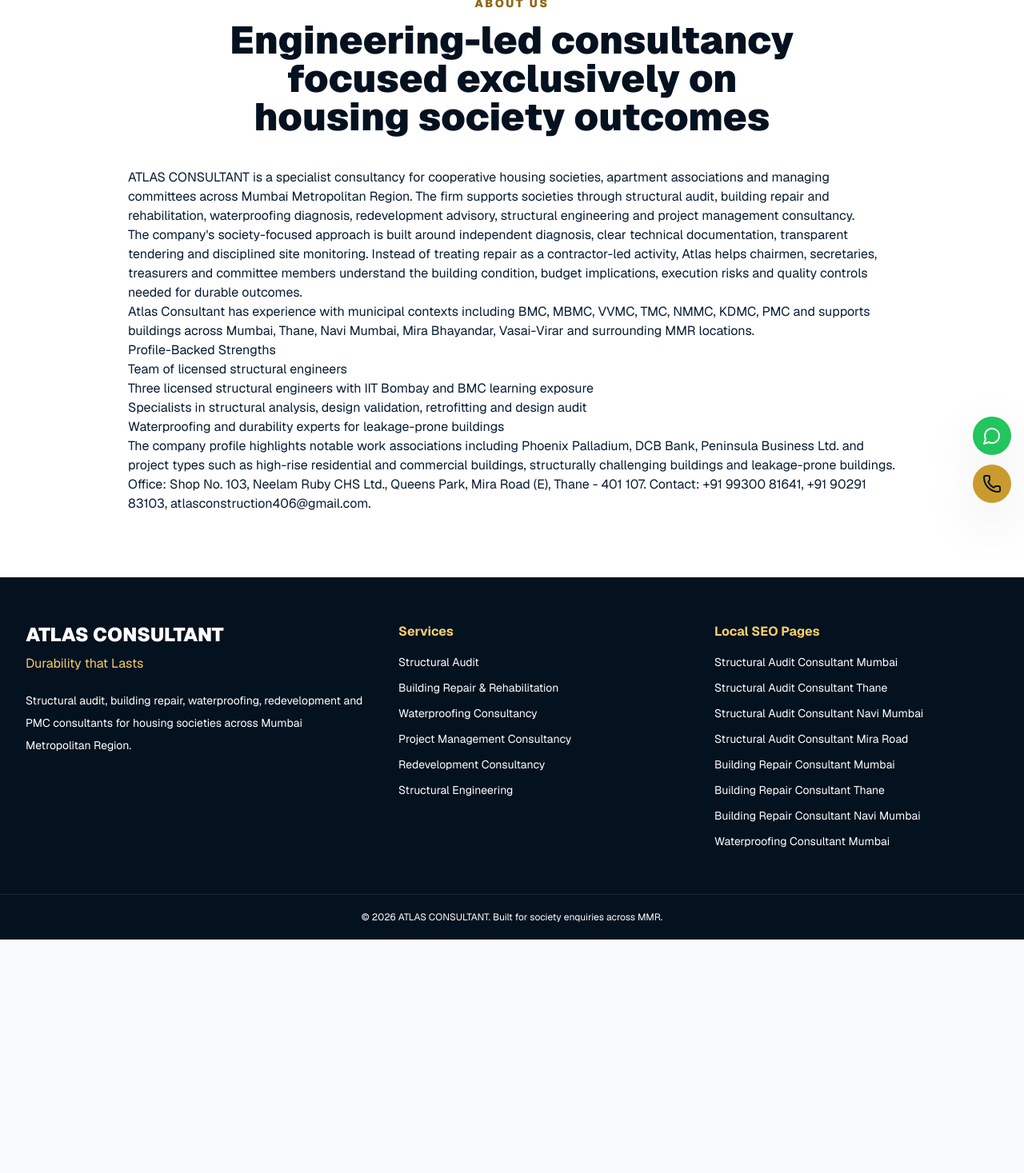
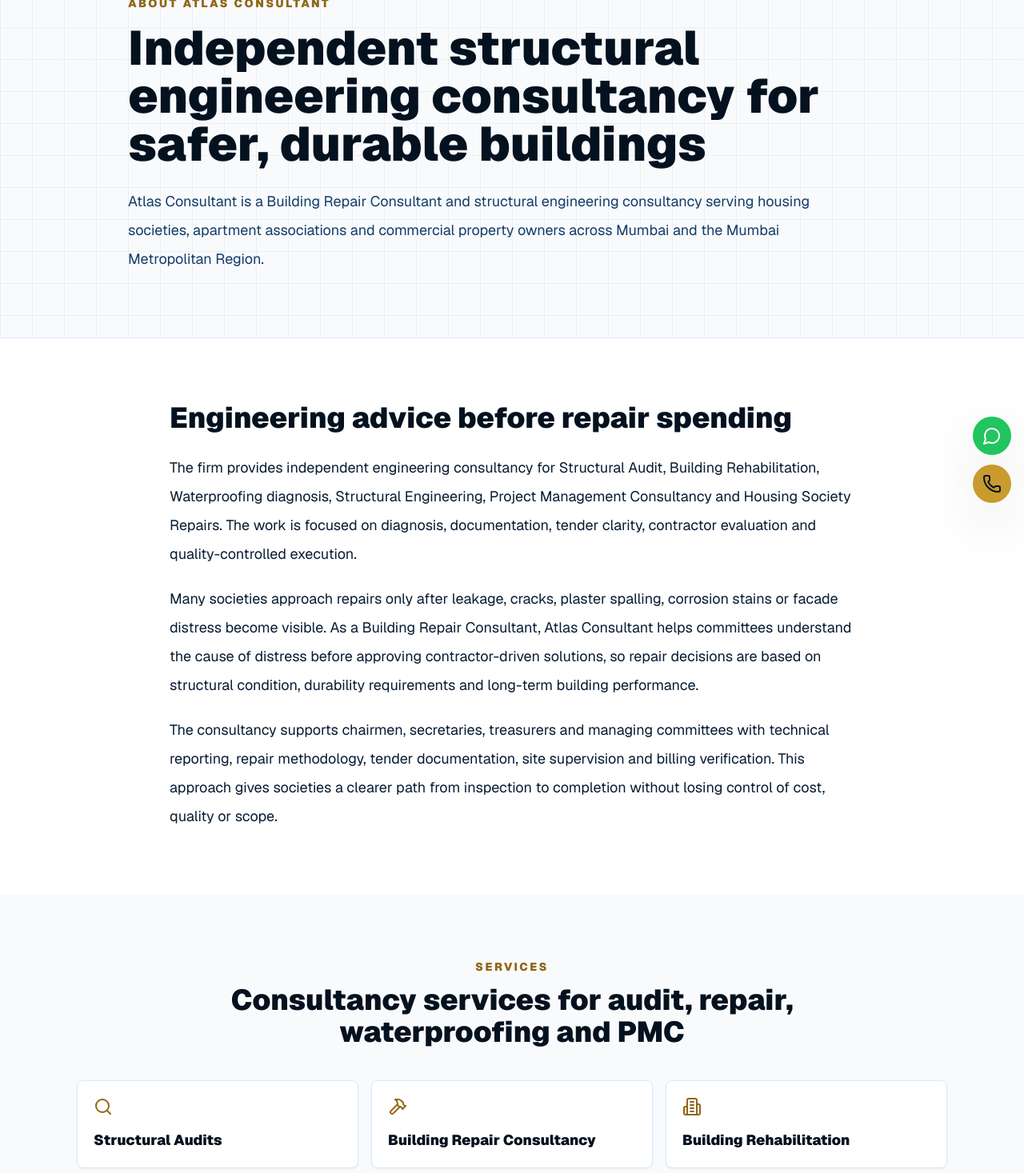
Before and after one commit to AtlasConstruction/Atlas-Consultant-Website, a Next.js app: page /about in a window 1280 px wide. Shown: the part 155-1622 px from the top of the page at 80% size. Before the commit the page ends 1330 px from the top, so only its background shows below. Built offline with nearby package versions, Linux system fonts and the light colour scheme.

Commit message:
Improve about page SEO and UX

```diff
--- a/app/about/page.tsx
+++ b/app/about/page.tsx
@@ -1,40 +1,198 @@
-import { SectionHeading } from "@/components/section-heading";
+import {
+  BadgeCheck,
+  Building2,
+  ClipboardCheck,
+  FileText,
+  Hammer,
+  HardHat,
+  Ruler,
+  Search,
+  ShieldCheck,
+  Waves
+} from "lucide-react";
+import { JsonLd } from "@/components/schema";
 import { company } from "@/lib/site-data";
 
 export const metadata = {
-  title: "About Atlas Consultant",
-  description: "About Atlas Consultant, specialist structural audit, building repair, waterproofing, redevelopment and PMC consultants for housing societies."
+  title: "Atlas Consultant | Building Repair Consultant & Structural Engineering Experts",
+  description:
+    "Atlas Consultant is a leading Building Repair Consultant providing structural audits, building repair consultancy, rehabilitation, waterproofing diagnosis, structural engineering, and Project Management Consultancy (PMC) for housing societies and commercial buildings across Mumbai and the MMR."
 };
 
+const services = [
+  { title: "Structural Audits", icon: Search },
+  { title: "Building Repair Consultancy", icon: Hammer },
+  { title: "Building Rehabilitation", icon: Building2 },
+  { title: "Project Management Consultancy (PMC)", icon: ClipboardCheck },
+  { title: "Structural Design & Analysis", icon: Ruler },
+  { title: "Structural Retrofitting", icon: HardHat },
+  { title: "Waterproofing Diagnosis", icon: Waves },
+  { title: "Non-Destructive Testing (NDT)", icon: ShieldCheck },
+  { title: "Redevelopment Technical Advisory", icon: Building2 },
+  { title: "Tender Documentation & Evaluation", icon: FileText },
+  { title: "Site Supervision & Quality Control", icon: BadgeCheck }
+];
+
+const strengths = [
+  "3 Licensed Structural Engineers",
+  "Independent Engineering Consultancy",
+  "Transparent Tendering",
+  "Technical Documentation",
+  "Quality Site Supervision",
+  "Long-Term Building Performance",
+  "Specialists in Leakage Investigation",
+  "Residential & Commercial Building Expertise"
+];
+
 export default function AboutPage() {
+  const schema = {
+    "@context": "https://schema.org",
+    "@type": ["Organization", "ProfessionalService", "LocalBusiness"],
+    name: company.name,
+    slogan: company.tagline,
+    url: "https://atlasconsultant.in/about",
+    telephone: company.phone,
+    email: "atlasconsultant.pmc@outlook.com",
+    address: {
+      "@type": "PostalAddress",
+      streetAddress: company.address,
+      addressRegion: "Maharashtra",
+      addressCountry: "IN"
+    },
+    areaServed: ["Mumbai", "Thane", "Navi Mumbai", "Mira Bhayandar", "Vasai Virar", "Mumbai Metropolitan Region"],
+    knowsAbout: [
+      "Building Repair",
+      "Building Repair Consultancy",
+      "Structural Audit",
+      "Building Rehabilitation",
+      "Waterproofing",
+      "Structural Engineering",
+      "Housing Society Repairs",
+      "Project Management Consultancy",
+      "Structural Engineer"
+    ]
+  };
+
   return (
-    <main className="section bg-white">
-      <div className="mx-auto max-w-5xl px-4 sm:px-6 lg:px-8">
-        <SectionHeading eyebrow="About us" title="Engineering-led consultancy focused exclusively on housing society outcomes" />
-        <div className="prose prose-lg max-w-none text-navy-800">
+    <main className="bg-white">
+      <JsonLd data={schema} />
+
+      <article>
+        <header className="blueprint border-b border-navy-100 bg-slate-50">
+          <div className="mx-auto max-w-5xl px-4 py-16 sm:px-6 lg:px-8 lg:py-20">
+            <p className="text-sm font-black uppercase tracking-[0.18em] text-gold-700">About Atlas Consultant</p>
+            <h1 className="mt-4 max-w-4xl text-4xl font-black leading-tight text-navy-950 md:text-6xl">
+              Independent structural engineering consultancy for safer, durable buildings
+            </h1>
+            <p className="mt-6 max-w-[900px] text-lg leading-9 text-navy-700">
+              Atlas Consultant is a Building Repair Consultant and structural engineering consultancy serving housing societies, apartment associations and commercial property owners across Mumbai and the Mumbai Metropolitan Region.
+            </p>
+          </div>
+        </header>
+
+        <section className="section bg-white" aria-labelledby="engineering-consultancy">
+          <div className="mx-auto max-w-[920px] px-4 sm:px-6 lg:px-8">
+            <h2 id="engineering-consultancy" className="text-3xl font-black text-navy-950 md:text-4xl">
+              Engineering advice before repair spending
+            </h2>
+            <div className="mt-6 space-y-5 text-base leading-8 text-navy-800 md:text-lg md:leading-9">
               <p>
-            ATLAS CONSULTANT is a specialist consultancy for cooperative housing societies, apartment associations and managing committees across Mumbai Metropolitan Region. The firm supports societies through structural audit, building repair and rehabilitation, waterproofing diagnosis, redevelopment advisory, structural engineering and project management consultancy.
+                The firm provides independent engineering consultancy for Structural Audit, Building Rehabilitation, Waterproofing diagnosis, Structural Engineering, Project Management Consultancy and Housing Society Repairs. The work is focused on diagnosis, documentation, tender clarity, contractor evaluation and quality-controlled execution.
               </p>
               <p>
-            The company&apos;s society-focused approach is built around independent diagnosis, clear technical documentation, transparent tendering and disciplined site monitoring. Instead of treating repair as a contractor-led activity, Atlas helps chairmen, secretaries, treasurers and committee members understand the building condition, budget implications, execution risks and quality controls needed for durable outcomes.
+                Many societies approach repairs only after leakage, cracks, plaster spalling, corrosion stains or facade distress become visible. As a Building Repair Consultant, Atlas Consultant helps committees understand the cause of distress before approving contractor-driven solutions, so repair decisions are based on structural condition, durability requirements and long-term building performance.
               </p>
               <p>
-            Atlas Consultant has experience with municipal contexts including {company.municipalities.join(", ")} and supports buildings across Mumbai, Thane, Navi Mumbai, Mira Bhayandar, Vasai-Virar and surrounding MMR locations.
-          </p>
-          <h2>Profile-Backed Strengths</h2>
-          <ul>
-            {company.teamHighlights.map((item) => (
-              <li key={item}>{item}</li>
-            ))}
-          </ul>
-          <p>
-            The company profile highlights notable work associations including {company.notableClients.join(", ")} and project types such as high-rise residential and commercial buildings, structurally challenging buildings and leakage-prone buildings.
-          </p>
-          <p>
-            Office: {company.address}. Contact: {company.phone}, {company.alternatePhone}, {company.email}.
+                The consultancy supports chairmen, secretaries, treasurers and managing committees with technical reporting, repair methodology, tender documentation, site supervision and billing verification. This approach gives societies a clearer path from inspection to completion without losing control of cost, quality or scope.
               </p>
             </div>
           </div>
+        </section>
+
+        <section className="section bg-slate-50" aria-labelledby="services">
+          <div className="mx-auto max-w-6xl px-4 sm:px-6 lg:px-8">
+            <div className="mx-auto max-w-[900px] text-center">
+              <p className="text-sm font-black uppercase tracking-[0.18em] text-gold-700">Services</p>
+              <h2 id="services" className="mt-3 text-3xl font-black text-navy-950 md:text-4xl">
+                Consultancy services for audit, repair, waterproofing and PMC
+              </h2>
+            </div>
+            <div className="mt-10 grid gap-4 sm:grid-cols-2 lg:grid-cols-3">
+              {services.map((service) => {
+                const Icon = service.icon;
+                return (
+                  <div key={service.title} className="rounded-lg border border-navy-100 bg-white p-5 shadow-sm">
+                    <Icon className="h-6 w-6 text-gold-700" aria-hidden="true" />
+                    <h3 className="mt-4 text-lg font-black text-navy-950">{service.title}</h3>
+                  </div>
+                );
+              })}
+            </div>
+          </div>
+        </section>
+
+        <section className="section bg-white" aria-labelledby="why-atlas">
+          <div className="mx-auto max-w-6xl px-4 sm:px-6 lg:px-8">
+            <div className="mx-auto max-w-[900px]">
+              <p className="text-sm font-black uppercase tracking-[0.18em] text-gold-700">Why choose Atlas Consultant</p>
+              <h2 id="why-atlas" className="mt-3 text-3xl font-black text-navy-950 md:text-4xl">
+                Technical independence for confident committee decisions
+              </h2>
+              <p className="mt-5 text-base leading-8 text-navy-700 md:text-lg md:leading-9">
+                Atlas Consultant works as a Building Repair Consultant and Project Management Consultancy partner for societies that need transparent technical advice, not one-size-fits-all repairs. The team brings Structural Engineer expertise to audit findings, repair specifications, waterproofing recommendations and contractor quality control.
+              </p>
+            </div>
+            <div className="mt-10 grid gap-4 sm:grid-cols-2 lg:grid-cols-4">
+              {strengths.map((item) => (
+                <div key={item} className="rounded-lg border border-navy-100 bg-white p-5 shadow-sm">
+                  <BadgeCheck className="h-6 w-6 text-gold-700" aria-hidden="true" />
+                  <h3 className="mt-4 text-base font-black leading-6 text-navy-950">{item}</h3>
+                </div>
+              ))}
+            </div>
+          </div>
+        </section>
+
+        <section className="section bg-navy-950 text-white" aria-labelledby="experience">
+          <div className="mx-auto max-w-[920px] px-4 sm:px-6 lg:px-8">
+            <p className="text-sm font-black uppercase tracking-[0.18em] text-gold-300">Experience</p>
+            <h2 id="experience" className="mt-3 text-3xl font-black md:text-4xl">
+              MMR-focused building repair and structural audit experience
+            </h2>
+            <div className="mt-6 space-y-5 text-base leading-8 text-white/76 md:text-lg md:leading-9">
+              <p>
+                Atlas Consultant has worked across municipal contexts including {company.municipalities.join(", ")} and supports buildings across Mumbai, Thane, Navi Mumbai, Mira Bhayandar, Vasai-Virar and surrounding MMR locations.
+              </p>
+              <p>
+                The company profile highlights work associations including {company.notableClients.join(", ")} and project types such as high-rise residential societies, commercial buildings, leakage-prone structures and buildings requiring repair planning or rehabilitation.
+              </p>
+              <p>
+                For committees searching for a Building Repair Consultant, Structural Audit Consultant, Waterproofing Consultant or Rehabilitation Consultant, the Atlas approach is to define the problem technically first, then guide the society through a documented and measurable repair process.
+              </p>
+            </div>
+          </div>
+        </section>
+
+        <footer className="section bg-white" aria-labelledby="contact-atlas">
+          <div className="mx-auto max-w-[920px] px-4 text-center sm:px-6 lg:px-8">
+            <h2 id="contact-atlas" className="text-3xl font-black text-navy-950 md:text-4xl">
+              Speak with Atlas Consultant
+            </h2>
+            <p className="mt-5 text-base leading-8 text-navy-700 md:text-lg md:leading-9">
+              Housing societies, apartment associations and commercial property owners can contact Atlas Consultant for structural audit, building repair consultancy, waterproofing diagnosis, structural engineering and PMC support.
+            </p>
+            <div className="mt-8 flex flex-wrap justify-center gap-3 text-sm font-bold">
+              <a href={`tel:${company.phone}`} className="rounded-md bg-gold-500 px-5 py-3 text-navy-950">
+                Call {company.phone}
+              </a>
+              <a href="mailto:atlasconsultant.pmc@outlook.com" className="rounded-md border border-navy-200 px-5 py-3 text-navy-950">
+                atlasconsultant.pmc@outlook.com
+              </a>
+            </div>
+            <p className="mt-6 text-sm leading-7 text-navy-600">Office: {company.address}</p>
+          </div>
+        </footer>
+      </article>
     </main>
   );
 }
```
Lines whose indentation alone changed are shown as unchanged.
